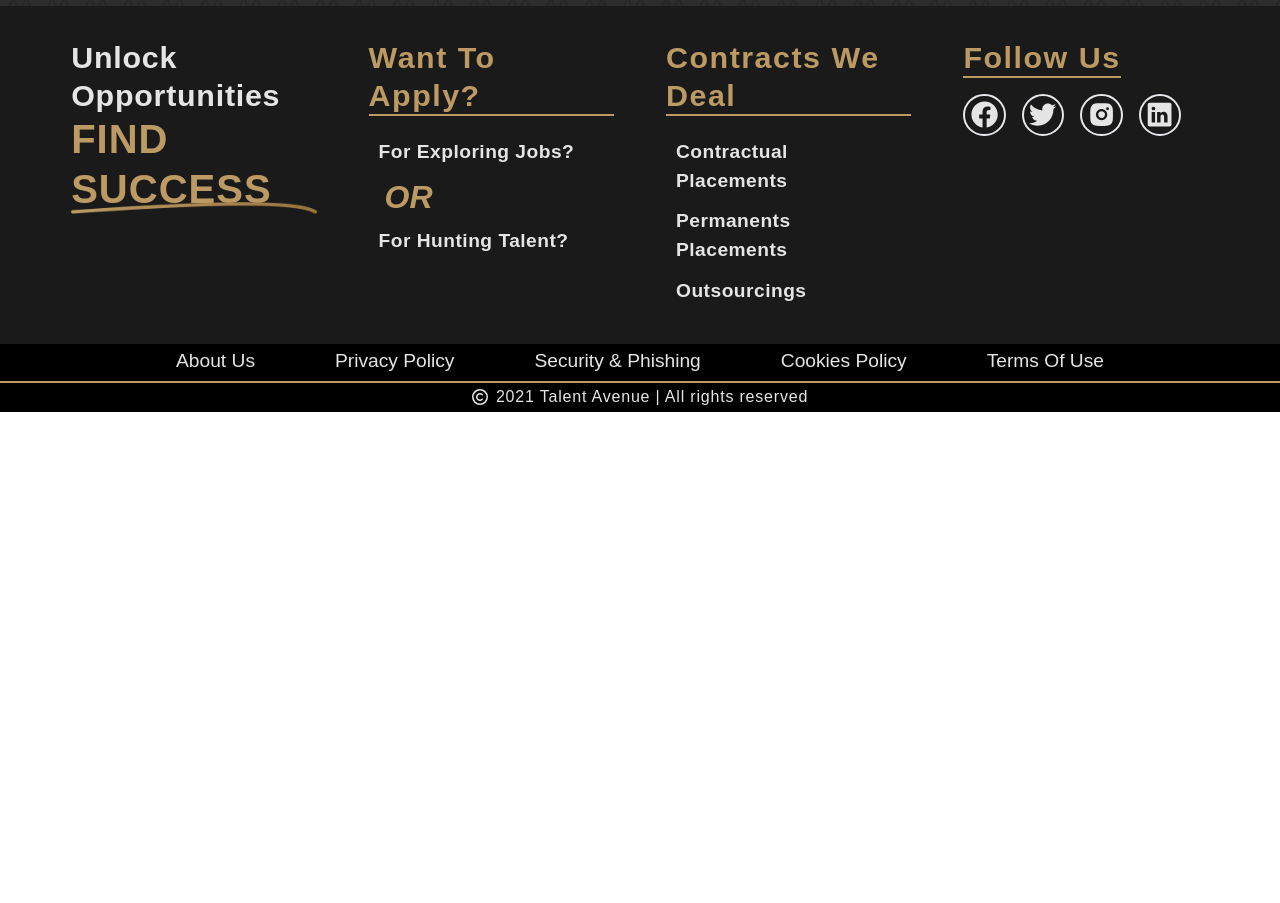
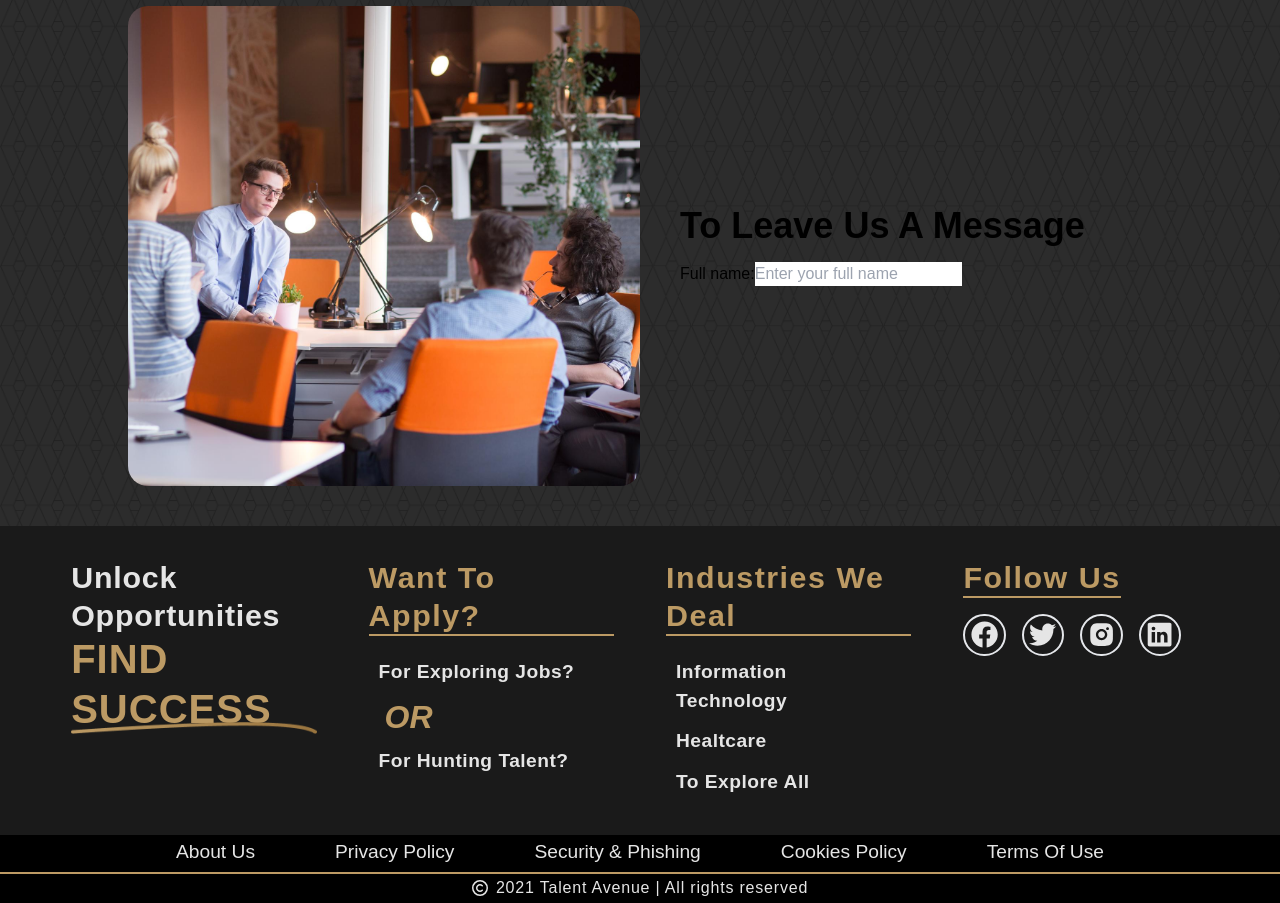
Before and after one commit to AnserShafiq/TalentAvenue, a React (Create React App) app: page /contact-us in a window 1280 px wide. Shown: the part 1440-2343 px from the top of the page. Before the commit the page ends 1852 px from the top, so only its background shows below. Built offline with nearby package versions, Linux system fonts and the light colour scheme; a web font is replaced by a local one.

Commit message:
Developing contact us

```diff
--- a/src/Components/HeaderFooter/Footer/Footer.jsx
+++ b/src/Components/HeaderFooter/Footer/Footer.jsx
@@ -30,10 +30,10 @@ const Footer = () => {
                 <Link className='text-[1.2rem] text-w-1 font-semibold capitalize tracking-wide hover:text-g-1 border-2 px-2 py-1 rounded-md border-transparent hover:border-g-1 w-fit' >For hunting talent?</Link>
             </div>
             <div className='flex flex-col px-3 lg:px-5 py-4'>
-            <h3 className='text-[1.9rem] capitalize text-g-1 font-bold leading-tight tracking-wider border-b-2 border-g-1 w-fit mb-4 '>Contracts we deal</h3>
-            <Link className='text-[1.2rem] 2xl:text-[1.3rem] text-w-1 font-semibold capitalize tracking-wide hover:text-g-1 border-2 px-2 py-1 rounded-md border-transparent hover:border-g-1 w-fit' >Contractual Placements</Link>
-            <Link className='text-[1.2rem] 2xl:text-[1.3rem] text-w-1 font-semibold capitalize tracking-wide hover:text-g-1 border-2 px-2 py-1 rounded-md border-transparent hover:border-g-1 w-fit' >Permanents Placements</Link>
-            <Link className='text-[1.2rem] 2xl:text-[1.3rem] text-w-1 font-semibold capitalize tracking-wide hover:text-g-1 border-2 px-2 py-1 rounded-md border-transparent hover:border-g-1 w-fit' >Outsourcings</Link>
+            <h3 className='text-[1.9rem] capitalize text-g-1 font-bold leading-tight tracking-wider border-b-2 border-g-1 w-fit mb-4 '>Industries we deal</h3>
+            <h3 className='text-[1.2rem] 2xl:text-[1.3rem] text-w-1 font-semibold capitalize tracking-wide border-2 px-2 py-1 rounded-md border-transparent w-fit' >Information Technology</h3>
+            <h3 className='text-[1.2rem] 2xl:text-[1.3rem] text-w-1 font-semibold capitalize tracking-wide border-2 px-2 py-1 rounded-md border-transparent w-fit' >Healtcare</h3>
+            <Link to={'/industries-we-deal'} className='text-[1.2rem] 2xl:text-[1.3rem] text-w-1 font-semibold capitalize tracking-wide hover:text-g-1 border-2 px-2 py-1 rounded-md border-transparent hover:border-g-1 w-fit' >To Explore All</Link>
             </div>
             <div className='flex flex-col px-3 lg:px-5 py-4'>
                 <h3 className='text-[1.9rem] capitalize text-g-1 font-bold leading-tight tracking-wider border-b-2 border-g-1 w-fit mb-4 '>Follow Us</h3>
--- a/src/Pages/ContactUS/Sections/CU2.jsx
+++ b/src/Pages/ContactUS/Sections/CU2.jsx
@@ -0,0 +1,46 @@
+import React, { useState } from 'react';
+import SidePic from '../../../Images/ContactUs/CU2.jpg';
+
+const CU2 = () => {
+
+    const [ContactForm, setContactForm] = useState({
+        Name: '',
+        Email: '',
+        ContactNumber: '',
+        Reason: '',
+        Message: '',
+    })
+
+    const handleEntry = (e) => {
+        const {name, value} = e.target
+        console.log(name,value)
+    }
+
+    return (
+    <div className="flex flex-col lg:flex-row my-[10%] lg:my-10 w-[95%] lg:w-[80%] 2xl:w-[70%] mx-auto">
+
+      <div className="lg:w-[50%] lg:sticky lg:top-[10%]">
+        <img
+          className="h-[50vh] lg:h-[60vh] w-full object-cover rounded-[20px]"
+          src={SidePic}
+          alt="Contact Us Form"
+        />
+      </div>
+
+      <div className="flex flex-col justify-center items-start py-6 px-6 lg:px-10 lg:w-[50%]">
+        <h1 className="text-3xl lg:text-4xl font-bold mb-4">To Leave Us A Message</h1>
+
+        <form>
+            <div>
+                <label>Full name:</label>
+                <input type='text' label='Name' value={ContactForm.Name} placeholder='Enter your full name' onChange={handleEntry} />
+            </div>
+        </form>
+
+
+      </div>
+    </div>
+  );
+};
+
+export default CU2;
--- a/src/Pages/ContactUS/index.jsx
+++ b/src/Pages/ContactUS/index.jsx
@@ -2,6 +2,7 @@ import React from 'react'
 import Section1 from '../CommonSections/Section1'
 import Bg from '../../Images/ContactUs/CU1.jpg'
 import CU1 from './Sections/CU1'
+import CU2 from './Sections/CU2'
 const ContactUs = () => {
 
     const HeadContent = {
@@ -14,6 +15,7 @@ const ContactUs = () => {
     <div>
         <Section1 headline={HeadContent.headline} secondline={HeadContent.secondline} background={HeadContent.bg} />
         <CU1 />
+        <CU2 />
     </div>
   )
 }
```
